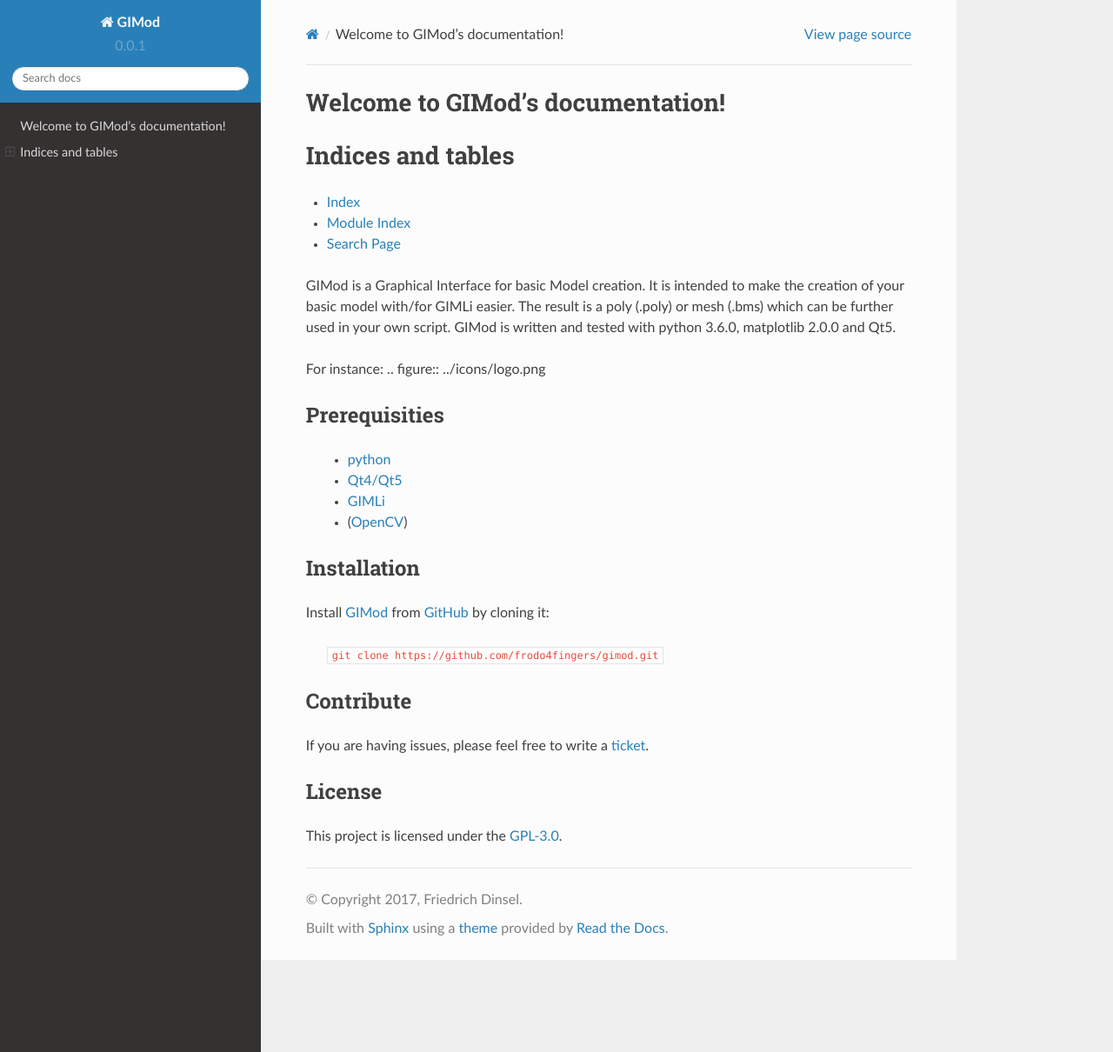
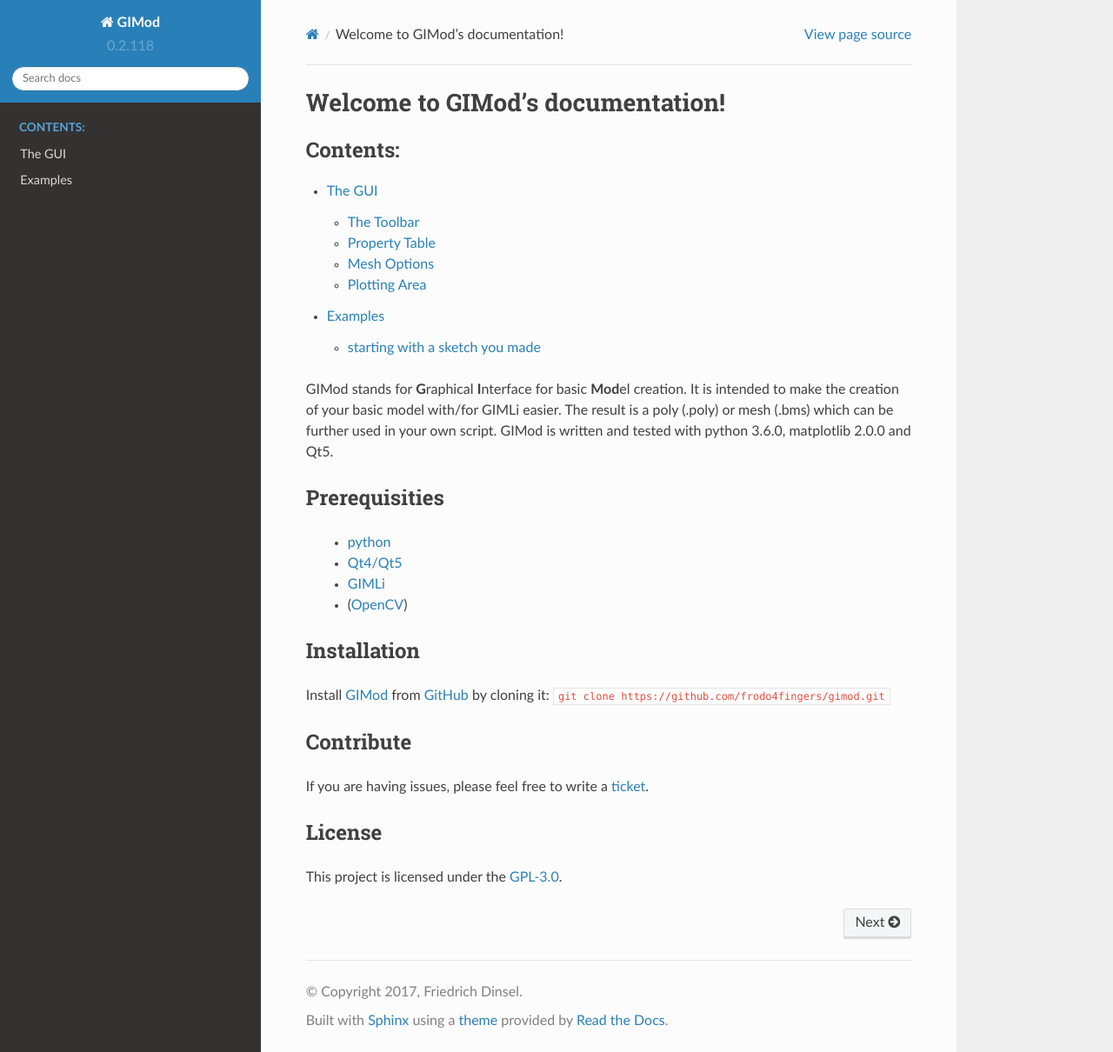
Before and after one commit to frodo4fingers/gimod, a Sphinx documentation site: the page built from docs/index.rst, in a window 1280 px wide and 1210 px high. Shown: the whole window at 87% size. Built offline with Sphinx 7.4.7 and the Read the Docs theme 2.0.0, drawn with Linux system fonts in a browser that asks for light colours; some of the changed lines change nothing that is shown.

Commit message:
updated docs

```diff
--- a/docs/conf.py
+++ b/docs/conf.py
@@ -57,9 +57,12 @@
 # built documents.
 #
 # The short X.Y version.
-version = '0.0.1'
+with open('../version.json') as v:
+    content = v.read()
+
+version = content.split('-')[1][1:]
 # The full version, including alpha/beta/rc tags.
-release = '0.0.1'
+release = content
 
 # The language for content autogenerated by Sphinx. Refer to documentation
 # for a list of supported languages.
--- /dev/null
+++ b/docs/examples.rst
@@ -0,0 +1,45 @@
+Examples
+========
+
+starting with a sketch you made
+-------------------------------
+
+since model creation might be time intensive by hand you can set your chosen image as background and draw the polygons. At least thats the goal for now - does not work as desired... yet.
+
+.. figure:: https://rawgit.com/frodo4fingers/gimod/dev/screenshots/00_0background.png
+    :width: 600px
+
+What works quite fine is the recognition of certain contrasts of the given image. You load it and set the lower and upper threshold via the first two spin boxes.
+
+.. figure:: https://rawgit.com/frodo4fingers/gimod/dev/screenshots/00_1polygon.png
+    :width: 600px
+
+If the outcome is satisfactory you can set the point density via the third widget. Since every dot will be a node in the later mesh, it makes sense to reduce the density.
+
+.. figure:: https://rawgit.com/frodo4fingers/gimod/dev/screenshots/00_2polygonDens.png
+    :width: 600px
+
+The information in the statusbar on the bottom left points out how many polygons were found by the algorithm OpenCV provides. The fourth widget holds the tool to show more of the found polygons.
+
+.. figure:: https://rawgit.com/frodo4fingers/gimod/dev/screenshots/00_3polygonDens.png
+    :width: 600px
+
+If all that is selected you hit the play button and the structure will be converted to a polygon. On the left side the tree view holds information to every polygon made.
+
+.. figure:: https://rawgit.com/frodo4fingers/gimod/dev/screenshots/00_4poly.png
+    :width: 600px
+
+.. |polygonize| image:: https://rawgit.com/frodo4fingers/gimod/master/icons/ic_polygonize.svg
+    :width: 20px
+
+In GIMLi every polygon or region gets a marker which later specifies where an attribute or parameter belongs. You might see the problem within the x-wings regions or can imagine a shape, where the center may lay out of the polygon itself. So in order not to lose a marker you can check the marker positions with |polygonize|. That option will plot a dot for every polygon in the figure and they're movable.
+
+.. figure:: https://rawgit.com/frodo4fingers/gimod/dev/screenshots/00_5bpoly.png
+    :width: 600px
+
+For all polys a dot will be plotted but only for arbitrary shaped polygons moving the marker position makes sense. After shifting the marker dots you accept the changes with clicking the the button again.
+
+.. figure:: https://rawgit.com/frodo4fingers/gimod/dev/screenshots/00_6poly.png
+    :width: 600px
+
+Yes, it's upside down... for now.
--- a/docs/index.rst
+++ b/docs/index.rst
@@ -10,23 +10,23 @@
    :maxdepth: 2
    :caption: Contents:
 
+   theGui
+   examples.rst
 
 
-Indices and tables
-==================
 
-* :ref:`genindex`
-* :ref:`modindex`
-* :ref:`search`
+.. Indices and tables
+.. ==================
+..
+.. * :ref:`genindex`
+.. * :ref:`modindex`
+.. * :ref:`search`
 
 
 .. GIMod
 .. ========
 
-GIMod is a Graphical Interface for basic Model creation. It is intended to make the creation of your basic model with/for GIMLi easier. The result is a poly (.poly) or mesh (.bms) which can be further used in your own script. GIMod is written and tested with python 3.6.0, matplotlib 2.0.0 and Qt5.
-
-For instance:
-.. figure:: ../icons/logo.png
+GIMod stands for **G**\ raphical **I**\ nterface for basic **Mod**\ el creation. It is intended to make the creation of your basic model with/for GIMLi easier. The result is a poly (.poly) or mesh (.bms) which can be further used in your own script. GIMod is written and tested with python 3.6.0, matplotlib 2.0.0 and Qt5.
 
 Prerequisities
 --------------
@@ -38,10 +38,7 @@
 
 Installation
 ------------
-
-Install `GIMod <https://github.com/frodo4fingers/gimod>`_ from `GitHub <https://github.com/frodo4fingers/gimod>`_ by cloning it:
-
-    ``git clone https://github.com/frodo4fingers/gimod.git``
+Install `GIMod <https://github.com/frodo4fingers/gimod>`_ from `GitHub <https://github.com/frodo4fingers/gimod>`_ by cloning it: ``git clone https://github.com/frodo4fingers/gimod.git``
 
 Contribute
 ----------
@@ -49,5 +46,4 @@
 
 License
 -------
-
 This project is licensed under the `GPL-3.0 <https://github.com/frodo4fingers/gimod/blob/master/LICENSE>`_.
--- /dev/null
+++ b/docs/theGui.rst
@@ -0,0 +1,146 @@
+The GUI
+=======
+
+The GUI is mainly divided into three parts. The toolbar where to this point GIMLIs polytools and some more functions are stored. Beneath that there is a property table on the left that will hold parameters of the drawn polys - that will happen to the right. Everything that is clickable should have a tool tip. So if hovered over a button it should show whats its use.
+
+The Toolbar
+-----------
+
+.. |open| image:: https://rawgit.com/frodo4fingers/gimod/master/icons/ic_image.svg
+    :width: 20px
+
+.. |polygonize| image:: https://rawgit.com/frodo4fingers/gimod/master/icons/ic_polygonize.svg
+    :width: 20px
+
+.. |marker| image:: https://rawgit.com/frodo4fingers/gimod/master/icons/marker_check.svg
+    :width: 20px
+
+.. |magnetPoly| image:: https://rawgit.com/frodo4fingers/gimod/master/icons/magnetize.svg
+    :width: 20px
+
+.. |polyWorld| image:: https://rawgit.com/frodo4fingers/gimod/master/icons/ic_spanWorld.svg
+    :width: 20px
+.. |world| replace:: createWorld
+.. _world: http://pygimli.org/pygimliapi/_generated/pygimli.meshtools.html?highlight=createworld#pygimli.meshtools.createWorld>
+
+.. |polyPoly| image:: https://rawgit.com/frodo4fingers/gimod/master/icons/ic_spanPoly.svg
+    :width: 20px
+.. |poly| replace:: createPolygon
+.. _poly: http://pygimli.org/pygimliapi/_generated/pygimli.meshtools.html?highlight=createpolygon#pygimli.meshtools.createPolygon
+
+.. |polyRect| image:: https://rawgit.com/frodo4fingers/gimod/master/icons/ic_spanRectangle.svg
+    :width: 20px
+.. |rect| replace:: createRectangle
+.. _rect: http://pygimli.org/pygimliapi/_generated/pygimli.meshtools.html?highlight=createpolygon#pygimli.meshtools.createRectangle
+
+.. |polyCircle| image:: https://rawgit.com/frodo4fingers/gimod/master/icons/ic_spanCircle.svg
+    :width: 20px
+.. |circle| replace:: createCircle
+.. _circle: http://pygimli.org/pygimliapi/_generated/pygimli.meshtools.html?highlight=createpolygon#pygimli.meshtools.createCircle
+
+.. |polyLine| image:: https://rawgit.com/frodo4fingers/gimod/master/icons/ic_spanLine.png
+    :width: 20px
+.. |line| replace:: createLine
+.. _line: http://pygimli.org/pygimliapi/_generated/pygimli.meshtools.html?highlight=createpolygon#pygimli.meshtools.createLine
+
++--------------+-------------+--------------------------------------------------------------------+
+|    Symbol    | Tool        | | Descritption                                                     |
++==============+=============+====================================================================+
+| |open|       | Open        | | Allows to open a picture of a drawing or a scheme so that it can |
+|              |             | | be analyzed for contrasts (with OpenCV) and later processed to   |
+|              |             | | obtain the polygons. If no OpenCV is installed the loaded        |
+|              |             | | picture can only be set as background.                           |
++--------------+-------------+--------------------------------------------------------------------+
+| Threshold    | lower       | | First box contains the value (0-254) for the bottom threshold    |
+|              |             | | value threshold for the contour detection.                       |
++              +-------------+--------------------------------------------------------------------+
+|              | upper       | | Second box contains the value (1-255) for the top threshold value|
+|              |             | | threshold for the contour detection.                             |
++--------------+-------------+--------------------------------------------------------------------+
+| Density of   | points      | | Defines a step width for every path plotted.                     |
++--------------+-------------+--------------------------------------------------------------------+
+| Number of    | paths       | | The algorithm for contour detection (OpenCV) sorts the paths     |
+|              |             | | after the area they are enclosing. So the higher the value is set|
+|              |             | | the more paths will be plotted/ the more polygons will be        |
+|              |             | | obtained. The outcome depends on the contrast and can be bad.    |
++--------------+-------------+--------------------------------------------------------------------+
+| |polygonize| | Polygonize  | | After analyzing a given image and extracting paths accordingly   |
+|              |             | | to the set contrast and parameters, this tool will convert all   |
+|              |             | | received paths into a polygon. Only enabled with OpenCV.         |
++--------------+-------------+--------------------------------------------------------------------+
+| | GIMLi's **PolyTools** are integrated in a matter that if a polygon is finished the whole      |
+| | figure will be rebuilt.                                                                       |
++--------------+-------------+--------------------------------------------------------------------+
+| |polyWorld|  | |world|_    | | polygon will be built. To create the modelling world simply      |
+|              |             | | activate the function and span a rectangle on the plotting area. |
++--------------+-------------+--------------------------------------------------------------------+
+| |polyPoly|   | |poly|_     | | This action enables you to create a polygon by clicking around in|
+|              |             | | the plotting area. To finish and **close the polygon** just      |
+|              |             | | double click.                                                    |
++--------------+-------------+--------------------------------------------------------------------+
+| |polyRect|   | |rect|_     | | Functioning the same as |world|_ this will create a polygon      |
+|              |             | | rectangle.                                                       |
++--------------+-------------+--------------------------------------------------------------------+
+| |polyCircle| | |circle|_   | | By clicking and dragging the cursor a circle is spanned.         |
++--------------+-------------+--------------------------------------------------------------------+
+| |polyLine|   | |line|_     | | Creating a polyLine is simply done by clicking. No dragging or   |
+|              |             | | whatsoever.                                                      |
++--------------+-------------+--------------------------------------------------------------------+
+| | Marker handling                                                                               |
++--------------+-------------+--------------------------------------------------------------------+
+| |marker|     | check marker| | Since it is possible that some irregular polygons will be created|
+|              |             | | this tool might come in handy. Activated, each polygon gets a red|
+|              |             | | dot which will be draggable. By deactivating (clicking again) the|
+|              |             | | action the changes will be adopted.                              |
++--------------+-------------+--------------------------------------------------------------------+
+| | Magnetize... (since it might be necessary to snap to specific points)                         |
++--------------+-------------+--------------------------------------------------------------------+
+| |magnetPoly| | ...Polygon  | | This feature allows to magnetize the nodes of a polygon. After   |
+|              |             | | its activation hovering near to or over the nodes will color them|
+|              |             | | red. If a polyTool is active a clicking when a node is red will  |
+|              |             | | catch the coordinates of that node.                              |
++--------------+-------------+--------------------------------------------------------------------+
+
+
+Property Table
+--------------
+The first tab on the left mainly holds the property table. On the bottom are a few more buttons to handle the model creation. The table stores the parameters for every polygon shown on the right. GIMLi's polygons are holding various arguments which are adjustable in that table. The functions on the bottom are working as follows.
+
+.. |undo| image:: https://rawgit.com/frodo4fingers/gimod/master/icons/ic_undo_black_18px.svg
+    :width: 20px
+
+.. |redo| image:: https://rawgit.com/frodo4fingers/gimod/master/icons/ic_redo_black_18px.svg
+    :width: 20px
+
+.. |refresh| image:: https://rawgit.com/frodo4fingers/gimod/master/icons/ic_refresh_black_24px.svg
+    :width: 20px
+
+.. |save| image:: https://rawgit.com/frodo4fingers/gimod/master/icons/ic_save_black_24px.svg
+    :width: 20px
+
++--------------+-------------+--------------------------------------------------------------------+
+|    Symbol    | Function    | Descritption                                                       |
++==============+=============+====================================================================+
+| |undo|       | Undo        | Undo the last polygon made.                                        |
++--------------+-------------+--------------------------------------------------------------------+
+| |redo|       | Redo        | Redo the undone polygons.                                          |
++--------------+-------------+--------------------------------------------------------------------+
+| *regions*    | Plot        | Will plot the figure colored after a polygons assigned markers.    |
++--------------+-------------+--------------------------------------------------------------------+
+| *attributes* | Plot        | Will plot the figure according to the polygons attributes from the |
+|              |             | table.                                                             |
++--------------+-------------+--------------------------------------------------------------------+
+| |refresh|    | Refresh     | Reads the table and plot option and builds the polygon again.      |
++--------------+-------------+--------------------------------------------------------------------+
+| |save|       | Save        | Saves the polygon as ``*.poly``.                                   |
++--------------+-------------+--------------------------------------------------------------------+
+
+
+Mesh Options
+------------
+The second tab on the left holds options for mesh generation. This aims at GIMLI's `createMesh <http://pygimli.org/pygimliapi/_generated/pygimli.meshtools.html?highlight=createmesh#pygimli.meshtools.createMesh>`_.
+
+
+Plotting Area
+-------------
+The plotting area is the standard matplotlib plot with its toolbar...
```
Also changed, not shown: 16 other files.
